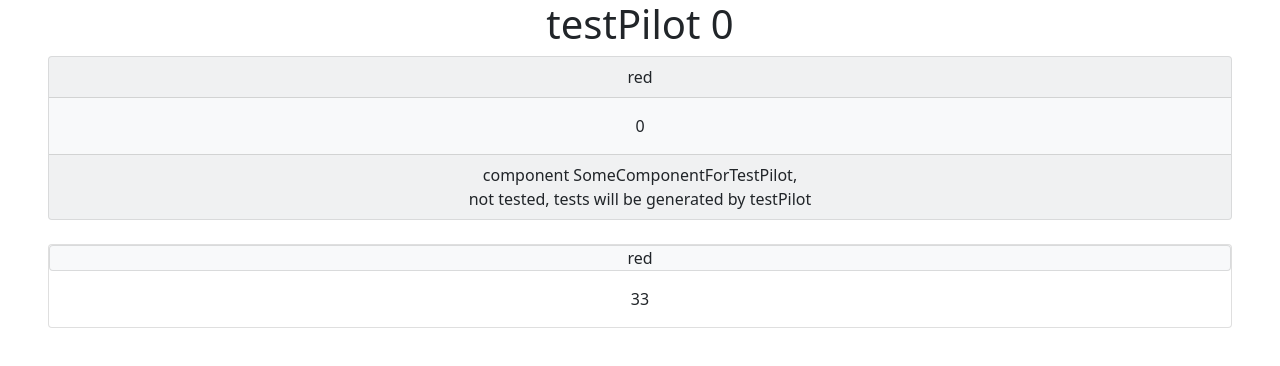
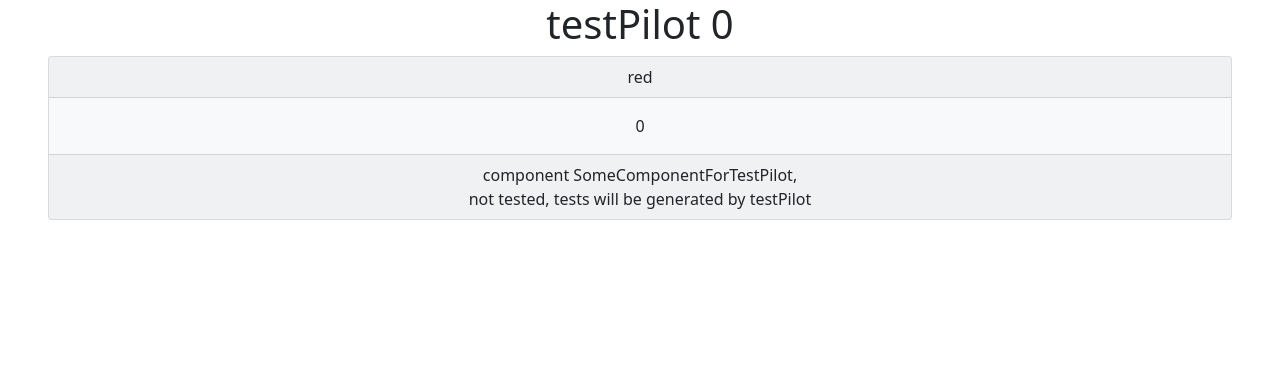
Before and after one commit to necsanuradu/testPilot, a React (Create React App) app in the folder client/: page / in a window 1280 px wide. Shown: the top 366 px of the page. Built offline with nearby package versions, Linux system fonts and the light colour scheme; no server answers; the HTML template or start-up script is replaced by a standard one.

Commit message:
RN: ready: cleaned up for recording

```diff
--- a/client/src/components/main-container.js
+++ b/client/src/components/main-container.js
@@ -1,7 +1,5 @@
 import React, { Component, useState } from "react";
 import SomeComponentForTestPilotNoTest from "./some-component-no-test";
-import SomeComponentForTestPilot from "./some-component";
-//
 
 const MainComponent = (props) => {
   const [count, setCount] = useState(0);
@@ -9,8 +7,6 @@ const MainComponent = (props) => {
     <div onClick={() => setCount(count + 1)}>
       <h1>testPilot {count}</h1>
       <SomeComponentForTestPilotNoTest color="red" size={count} />
-      <br />
-      <SomeComponentForTestPilot color="red" size="33" />
     </div>
   );
 };
```
